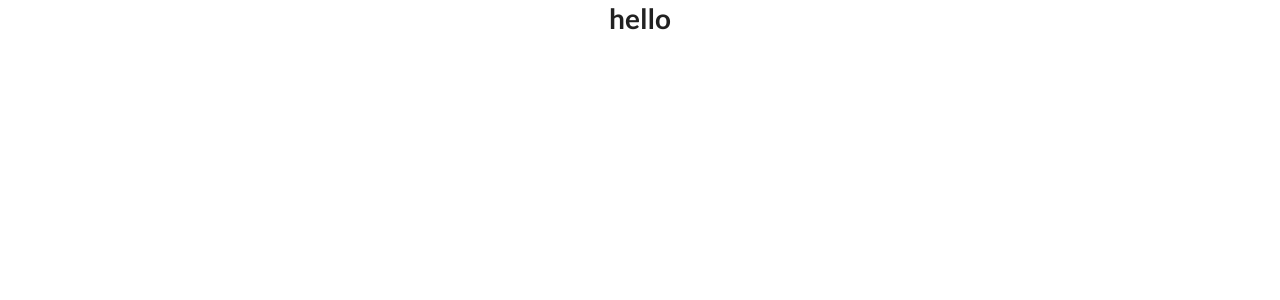
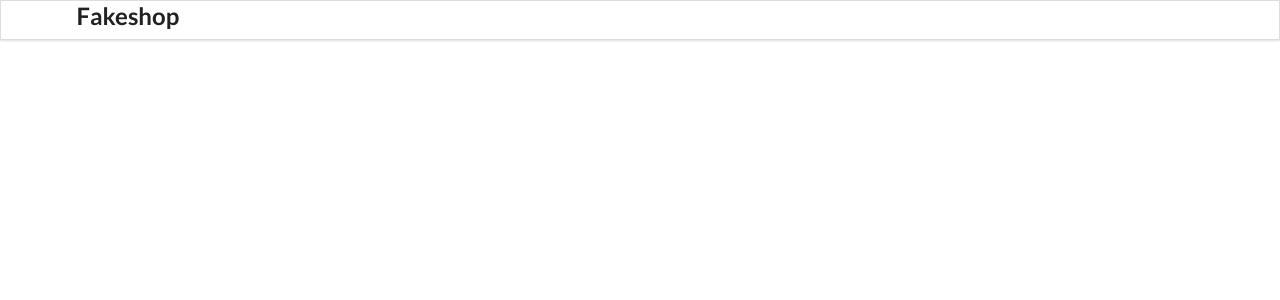
Before and after one commit to shivamoeini/Practice, a React (Create React App) app: page / in a window 1280 px wide. Shown: the top 300 px of the page. Built offline with nearby package versions, Linux system fonts and the light colour scheme.

Commit message:
careate-componnet-create header

```diff
--- a/src/App.js
+++ b/src/App.js
@@ -1,9 +1,19 @@
 import "./App.css";
-
+import { BrowserRouter as Router, Switch, Route } from "react-router-dom";
+import Header from "./containers/Header";
+import ProductListing from "./containers/ProductListing";
+import ProductDetail from "./containers/ProductDetail";
 function App() {
   return (
     <div className="App">
-      <h1>hello</h1>
+      <Router>
+        <Header />
+        <Switch>
+          <Route path="/" exact component={ProductListing} />
+          <Route path="product/:productId" exact component={ProductDetail} />
+          <Route>404 Not Found!</Route>
+        </Switch>
+      </Router>
     </div>
   );
 }
--- /dev/null
+++ b/src/containers/Header.js
@@ -0,0 +1,13 @@
+import React from "react";
+
+const Header = () => {
+  return (
+    <div className="ui fixed menu">
+      <div className="ui container center">
+        <h2>Fakeshop</h2>
+      </div>
+    </div>
+  );
+};
+
+export default Header;
--- /dev/null
+++ b/src/containers/ProductDetail.js
@@ -0,0 +1,10 @@
+import React from "react";
+
+const ProductDetail=()=>{
+return(
+    <div>
+        <h1>ProductDetail</h1>
+    </div>
+)
+}
+export default ProductDetail;
--- /dev/null
+++ b/src/containers/ProductListing.js
@@ -0,0 +1,10 @@
+import React from "react";
+
+const ProductListing=()=>{
+return(
+    <div>
+        <h1>ProductListing</h1>
+    </div>
+)
+}
+export default ProductListing;
--- a/src/redux/reducers/index.js
+++ b/src/redux/reducers/index.js
@@ -3,4 +3,5 @@
 
 const reducers=combineReducers({
     allProducts:productReducer,
-})
+});
+export default reducers;
--- a/src/redux/reducers/productReducer.js
+++ b/src/redux/reducers/productReducer.js
@@ -7,7 +7,7 @@
     category:"programmer",
   }],
 };
-export const productReducer = (state, { type, payload }) => {
+export const productReducer = (state=initialState , { type, payload }) => {
   switch (type) {
     case ActionTypes.SET_PRODUCTS:
       return state;
--- a/src/redux/reducers/store.js
+++ b/src/redux/reducers/store.js
@@ -0,0 +1,9 @@
+import {createStore} from "redux";
+import reducers from "./index";
+
+
+const store=createStore(reducers,{},window.__REDUX_DEVTOOLS_EXTENSION__ && window.__REDUX_DEVTOOLS_EXTENSION__());
+
+
+
+export default store;
```
Also changed, not shown: src/containers/ProductComponent.js (added, +10 -0 lines), src/index.js (+5 -2 lines).
